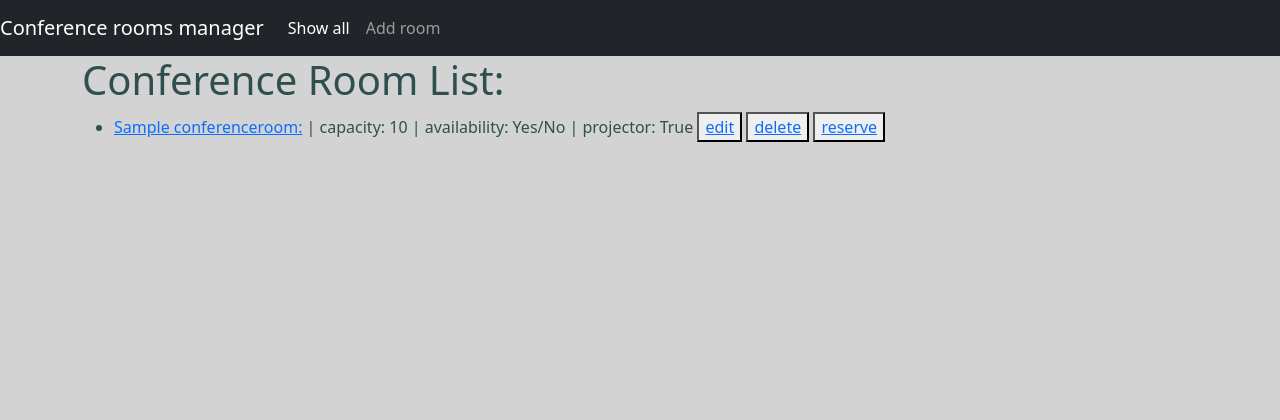
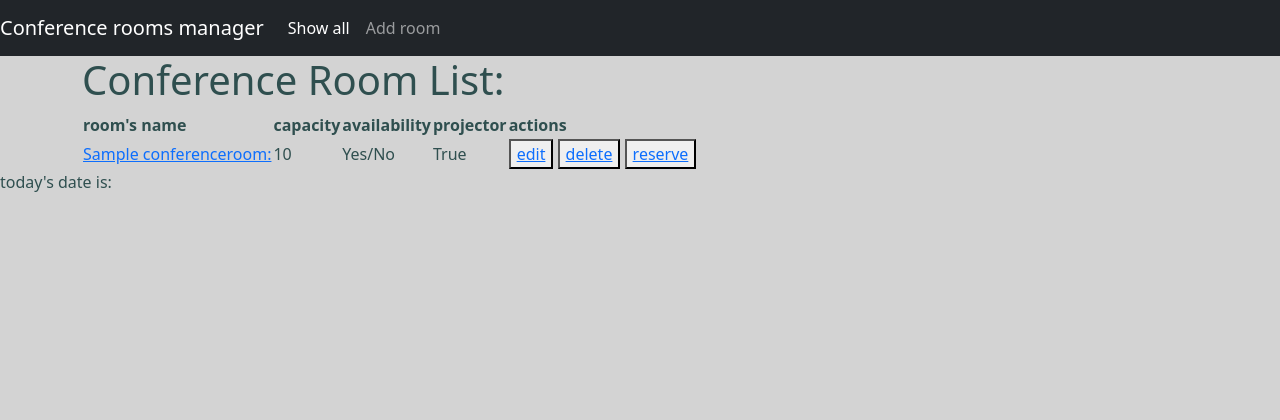
Before and after one commit to justinaluc/conference_room_booking, a Django app: page /room/ in a window 1280 px wide. Shown: the top 420 px of the page. Run offline with Django 4.2, Linux system fonts and the light colour scheme; tables that the repository leaves empty hold one stand-in row (values such as "Sample post").

Commit message:
organizing conference rooms list as table with availability column

```diff
--- a/room_manager/templates/room_manager/base.html
+++ b/room_manager/templates/room_manager/base.html
@@ -35,12 +35,13 @@
         {% block content %}
         {% endblock content %}
     </div>
+<p>today's date is:</p>
 <!-- Footer -->
 <footer class="footer">
-      <div class="container">
+    <div class="container">
         <span class="text-muted">created by <b>justinaluc</b> in March 2022</span>
-      </div>
-    </footer>
+    </div>
+</footer>
 <!-- Footer -->
 </body>
 </html>
--- a/room_manager/templates/room_manager/conferenceroom_list.html
+++ b/room_manager/templates/room_manager/conferenceroom_list.html
@@ -3,17 +3,31 @@
 {% block title %} ALL ROOMS {% endblock %}
 {% block content %}
 <h1>Conference Room List:</h1>
-  <ul>
+  <table>
+    <tr>
+      <th>room's name</th>
+      <th>capacity</th>
+      <th>availability</th>
+      <th>projector</th>
+      <th>actions</th>
+    </tr>
     {% for room in object_list %}
-      <li>
-        <a href="{% url 'room_detail' pk=room.pk %}">{{room.name}}:</a>
-        | capacity: {{room.capacity}} | availability: Yes/No | projector: {{room.projector}}
-        <button><a href="{% url 'room_update' pk=room.pk %}">edit</a></button>
-        <button><a href="{% url 'room_delete' pk=room.pk %}">delete</a></button>
-        <button><a href="{% url 'room_reserve' room_id=room.pk %}">reserve</a></button>
-      </li><br>
+      <tr>
+        <td>
+          <a href="{% url 'room_detail' pk=room.pk %}">{{room.name}}:</a>
+        </td>
+        <td> {{room.capacity}} </td>
+        <td> Yes/No </td>
+        <td> {{room.projector}} </td>
+        <td>
+          <button><a href="{% url 'room_update' pk=room.pk %}">edit</a></button>
+          <button><a href="{% url 'room_delete' pk=room.pk %}">delete</a></button>
+          <button><a href="{% url 'room_reserve' room_id=room.pk %}">reserve</a></button>
+        </td>
+      </tr>
     {% empty %}
       <p>empty conference room list</p>
     {% endfor %}
-  </ul>
+  </table>
+
 {% endblock %}
```
